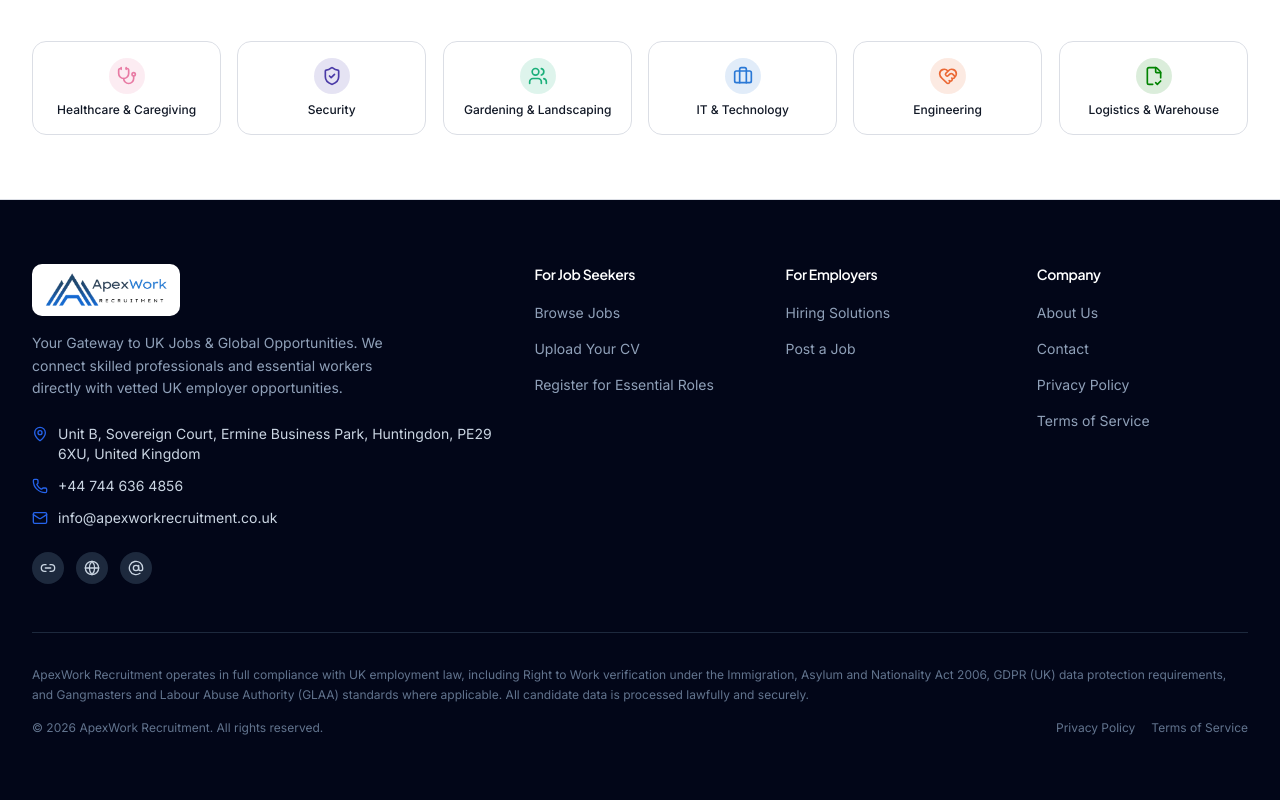
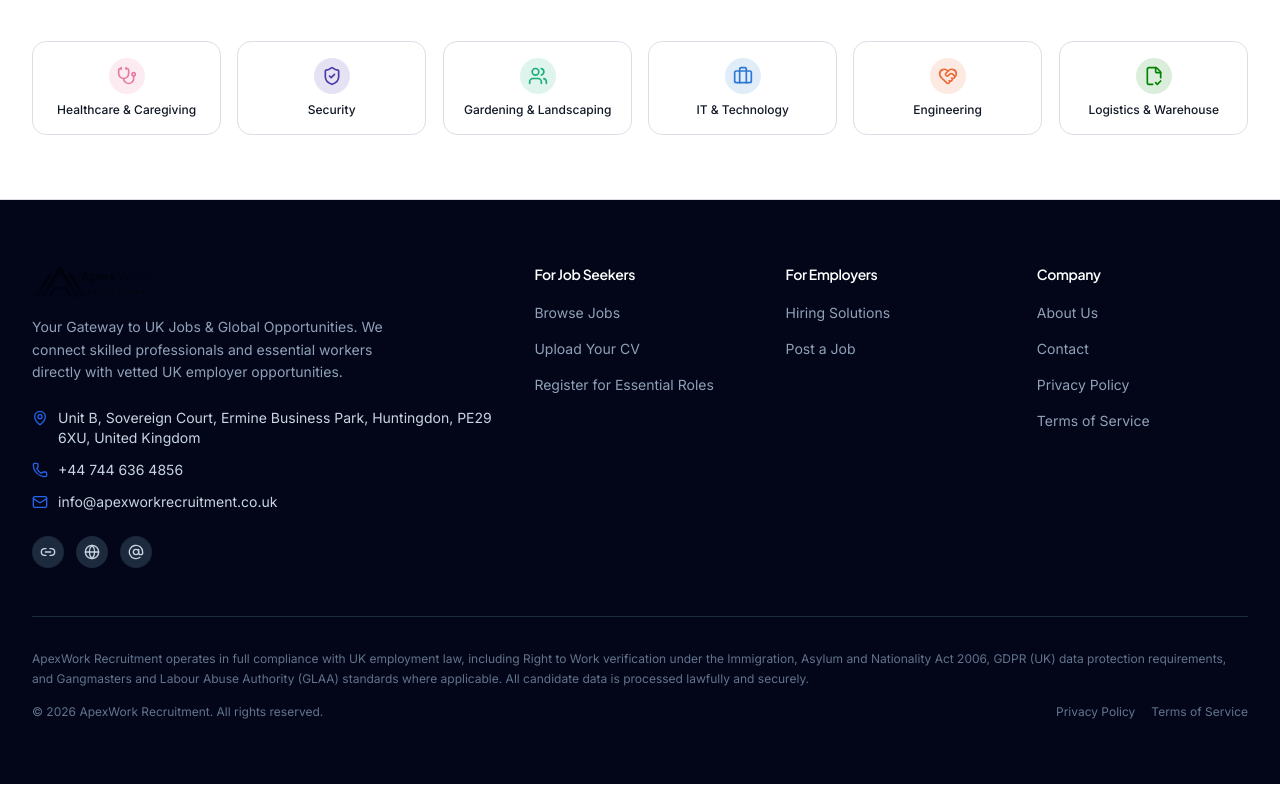
Before and after one commit to WittyKE/ApexWork-Recruitment, a Next.js app: page / in a window 1280 px wide. Shown: the part 2966-3766 px from the top of the page. Built offline with nearby package versions, Linux system fonts and the light colour scheme; no server answers; the database is empty.

Commit message:
UI: footer logo - remove white bg and blend with footer color

```diff
--- a/src/components/layout/site-footer.tsx
+++ b/src/components/layout/site-footer.tsx
@@ -27,8 +27,14 @@
       <div className="mx-auto max-w-7xl px-4 py-16 sm:px-6 lg:px-8">
         <div className="grid grid-cols-1 gap-10 md:grid-cols-2 lg:grid-cols-5">
           <div className="lg:col-span-2">
-            <div className="w-fit rounded-lg bg-white px-3 py-2">
-              <Image src="/images/logo.png" alt="ApexWork Recruitment" width={174} height={44} className="h-9 w-auto object-contain" />
+            <div className="w-fit rounded-lg bg-transparent p-0">
+              <Image
+                src="/images/logo.png"
+                alt="ApexWork Recruitment"
+                width={174}
+                height={44}
+                className="h-9 w-auto object-contain mix-blend-multiply"
+              />
             </div>
             <p className="mt-4 max-w-sm text-sm leading-relaxed text-slate-400">
               Your Gateway to UK Jobs &amp; Global Opportunities. We connect skilled professionals and essential
```
